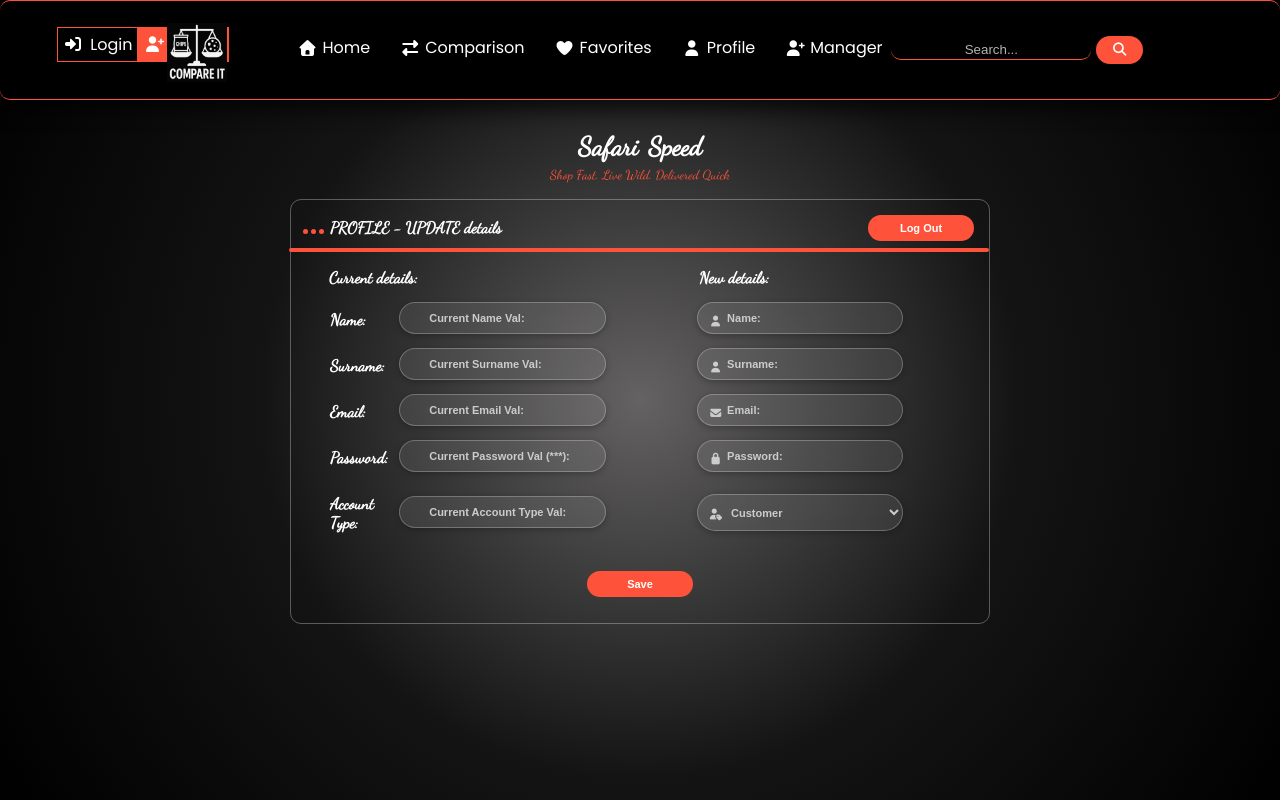
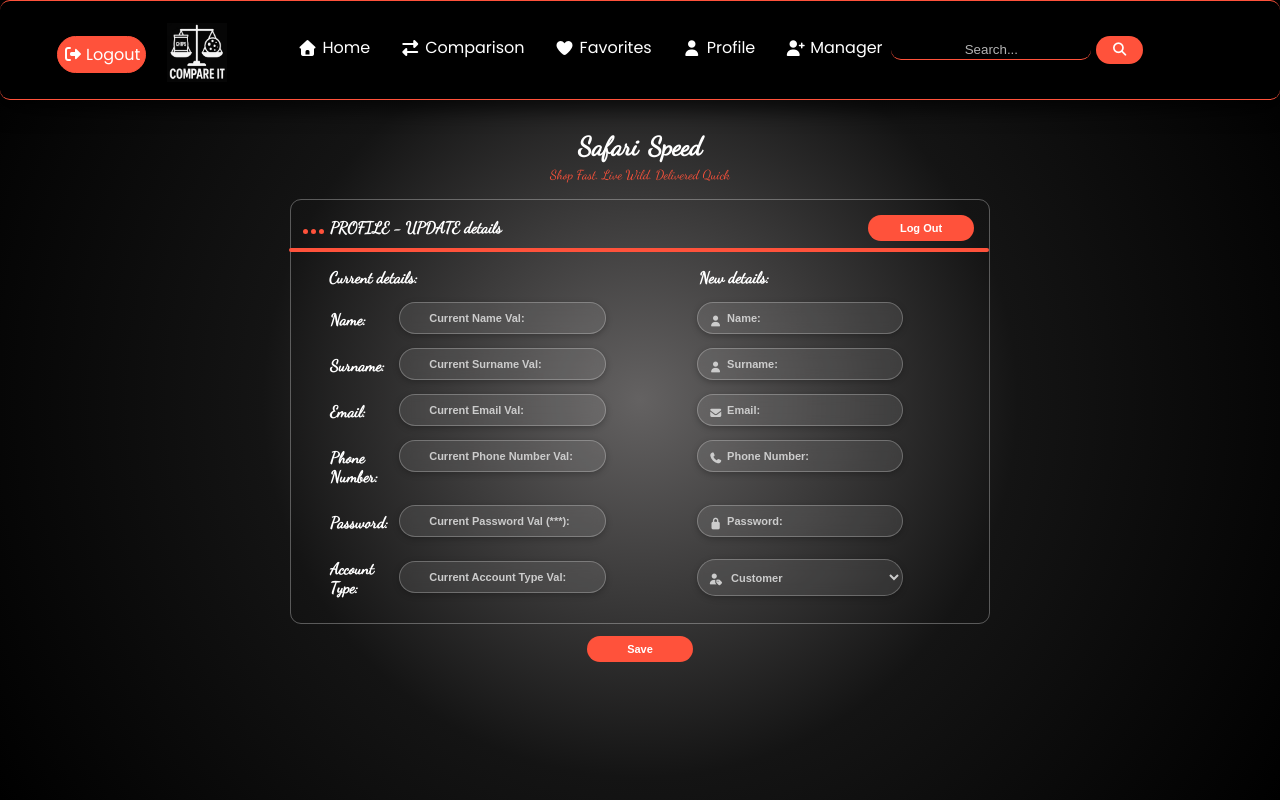
Before and after one commit to u24623131/Assignment-5, a PHP site: page /PHP/profile.php in a window 1280 px wide. Run offline with PHP 8.4, Linux system fonts and the light colour scheme; data that the repository does not hold is empty.

Commit message:
Adding phone number to profile

```diff
--- a/PHP/header.php
+++ b/PHP/header.php
@@ -4,7 +4,7 @@ session_start();
 
 // Optionally set current page dynamically to highlight nav (if used)
 // $currentPage = basename($_SERVER['PHP_SELF'], ".php");
-$_SESSION['login'] = false; // Example: Set to false for testing login/signup display
+$_SESSION['login'] = true; // Example: Set to false for testing login/signup display
 $_SESSION['admin'] = true;
 $isLoggedIn = isset($_SESSION['login']) && $_SESSION['login'] === true;
 ?>
--- a/PHP/profile.php
+++ b/PHP/profile.php
@@ -63,6 +63,14 @@ include("header.php");
                 </div>
 
                 <div class="input-group">
+                    <label class="LblPA"> Phone Number:</label>
+                    <input type="text" class="CurVal" disabled required placeholder="Current Phone Number Val:">
+                    <i id="pIcon" class="fa fa-phone"></i>
+                    <input type="email" id="phoneNumber" class="NewVal" name="phoneNumber" required placeholder="Phone Number:">
+                    <label class="error-label" id="phoneNumber-error"></label>
+                </div>
+
+                <div class="input-group">
                     <label class="LblPA"> Password:</label>
                     <input type="password" class="CurVal" disabled required placeholder="Current Password Val (***):">
                     <i class="fa fa-lock"></i>
--- a/css/profile.css
+++ b/css/profile.css
@@ -117,6 +117,10 @@
     color: #ccc;
     pointer-events: none;
     z-index: 2;
+}
+
+#pIcon{
+    bottom: -3px;
 }
 
 .Main_Form input.NewVal {
```
